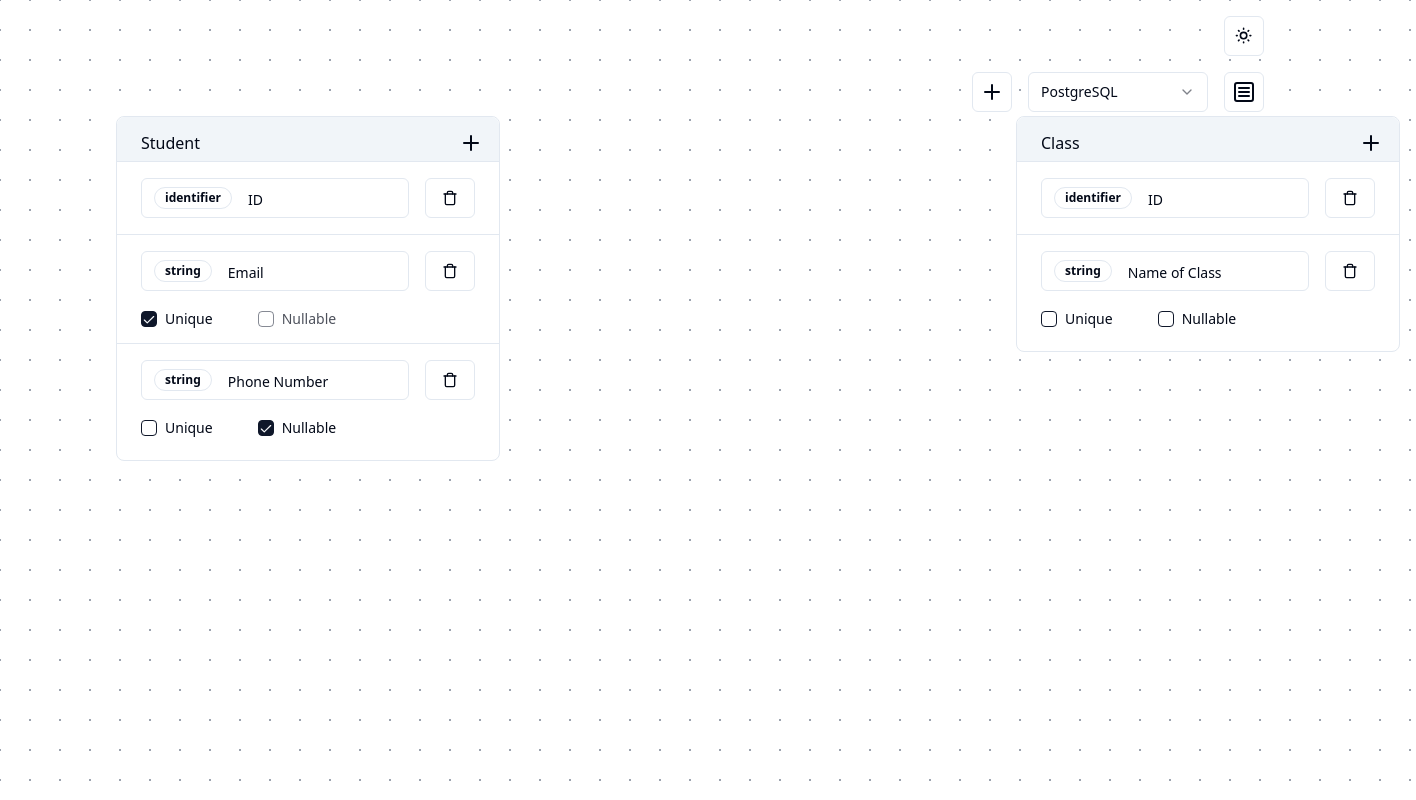
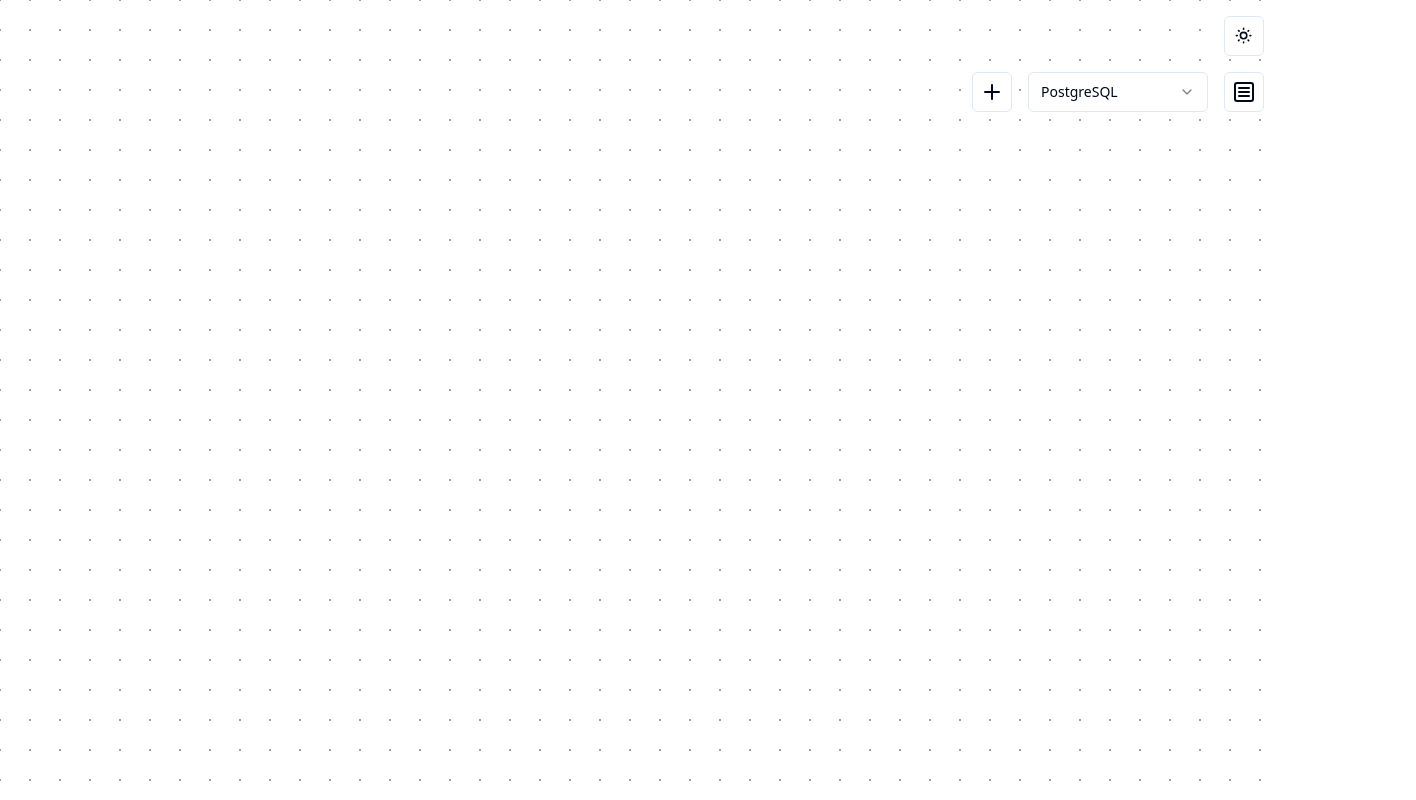
Before and after one commit to KhalidAdan/tables, a Next.js app: page / in a window 1280 px wide. Shown: the whole page, 1416 px wide, since content can reach past the window. Built offline with nearby package versions, Linux system fonts and the light colour scheme.

Commit message:
remove test entities

```diff
--- a/app/(application)/page.tsx
+++ b/app/(application)/page.tsx
@@ -17,7 +17,7 @@ import {
 } from "@/components/ui/select";
 import { ModeToggle } from "@/components/ui/theme-toggle";
 import useAppStore from "@/lib/store";
-import { useEffect } from "react";
+import { useUIStore } from "@/lib/ui-store";
 
 // TODO: Relationship lines and crow's feet
 // TODO: Drag handle for sidebar
@@ -25,70 +25,7 @@ import { useEffect } from "react";
 
 export default function HomePage() {
   const { model, setTarget, addEntityToModel, generateSchema } = useAppStore();
-
-  // add testing entities, TODO: remove
-  useEffect(() => {
-    addEntityToModel({
-      id: crypto.randomUUID(),
-      name: "Student",
-      x: 100,
-      y: 100,
-      fromAnchor: null,
-      toAnchor: null,
-      attributes: [
-        {
-          id: crypto.randomUUID(),
-          name: "ID",
-          type: "identifier",
-          primaryKey: true,
-          unique: false,
-          nullable: false,
-        },
-        {
-          id: crypto.randomUUID(),
-          name: "Email",
-          type: "string",
-          primaryKey: false,
-          unique: true,
-          nullable: false,
-        },
-        {
-          id: crypto.randomUUID(),
-          name: "Phone Number",
-          type: "string",
-          primaryKey: false,
-          unique: false,
-          nullable: true,
-        },
-      ],
-    });
-    addEntityToModel({
-      id: crypto.randomUUID(),
-      name: "Class",
-      x: 1000,
-      y: 100,
-      fromAnchor: null,
-      toAnchor: null,
-      attributes: [
-        {
-          id: crypto.randomUUID(),
-          name: "ID",
-          type: "identifier",
-          primaryKey: true,
-          unique: false,
-          nullable: false,
-        },
-        {
-          id: crypto.randomUUID(),
-          name: "Name of Class",
-          type: "string",
-          primaryKey: false,
-          unique: false,
-          nullable: false,
-        },
-      ],
-    });
-  }, []);
+  const { placementMode } = useUIStore();
 
   const schema = generateSchema();
 
@@ -131,7 +68,7 @@ export default function HomePage() {
           <Entity key={i} entity={entity} />
         ))}
       </section>
-      <GhostEntity />
+      {placementMode && <GhostEntity />}
     </main>
   );
 }
--- a/components/add-attribute-form.tsx
+++ b/components/add-attribute-form.tsx
@@ -39,7 +39,6 @@ export default function AddAttributeForm({ entity }: { entity: EntityType }) {
   const onSubmit: SubmitHandler<AttributeType> = (values: AttributeType) => {
     addAttributeToEntity(entity.id, values);
   };
-  console.log(form.formState.errors);
   return (
     <Form {...form}>
       <form onSubmit={form.handleSubmit(onSubmit)} className="space-y-8">
--- a/components/add-entity-or-realtionship-dialogue.tsx
+++ b/components/add-entity-or-realtionship-dialogue.tsx
@@ -48,7 +48,7 @@ export default function AddEntityOrRelation() {
             <TabsContent value="add-relation">
               <Card className="border-none">
                 <CardContent className="space-y-2 px-0 pb-0">
-                  <AddRelationForm />
+                  <AddRelationForm setOpen={setOpen} />
                 </CardContent>
               </Card>
             </TabsContent>
--- a/components/add-relation-form.tsx
+++ b/components/add-relation-form.tsx
@@ -23,7 +23,11 @@ import {
   SelectValue,
 } from "./ui/select";
 
-export function AddRelationForm() {
+export function AddRelationForm({
+  setOpen,
+}: {
+  setOpen: React.Dispatch<React.SetStateAction<boolean>>;
+}) {
   const { model, addRelationToModel } = useAppStore();
   const randomUuid = crypto.randomUUID();
   const form = useForm<AddRelationFormProps>({
@@ -34,6 +38,7 @@ export function AddRelationForm() {
   });
 
   const onSubmit: SubmitHandler<AddRelationFormProps> = (values) => {
+    setOpen(false);
     console.log(values);
     // call addRelationToModel
     addRelationToModel(values);
```
